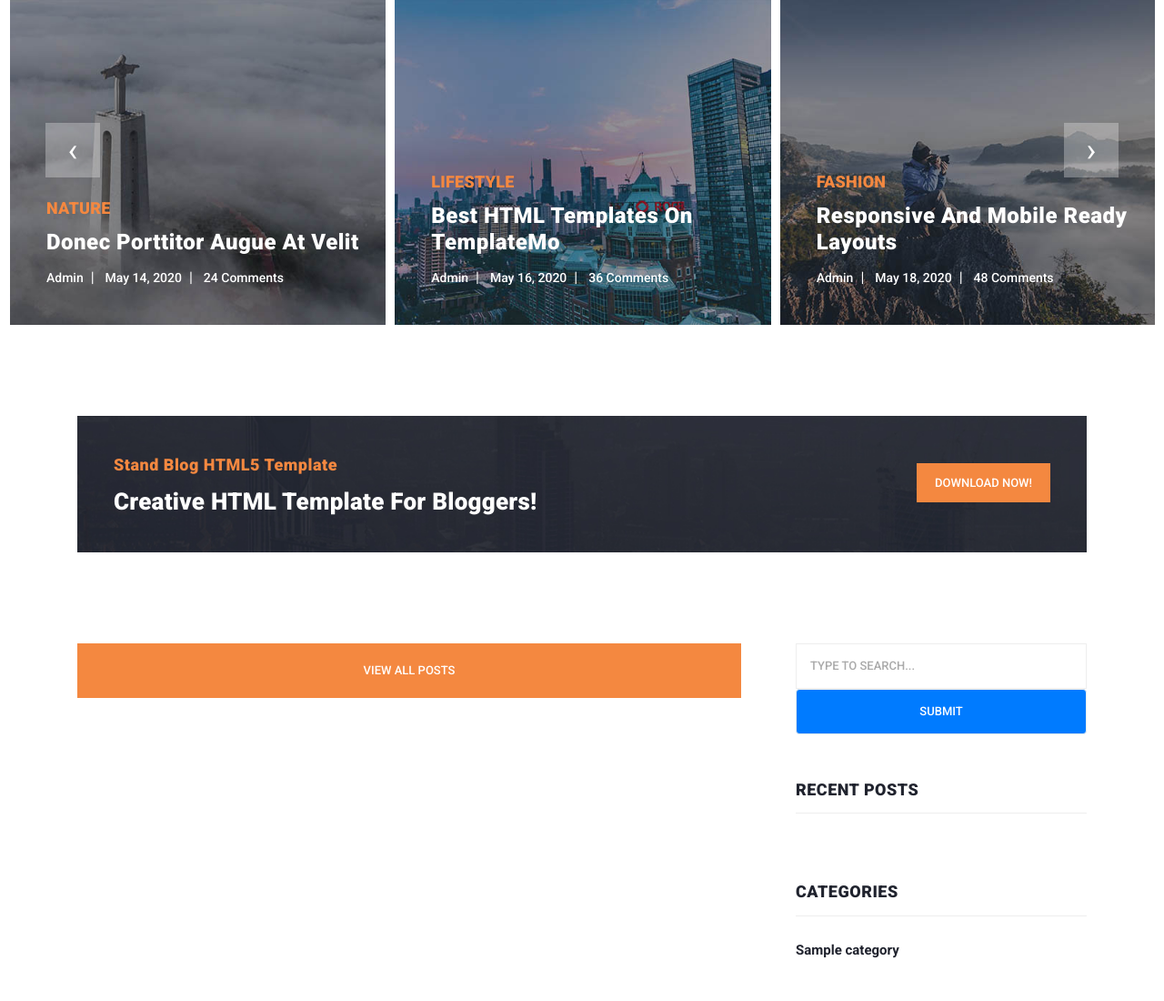
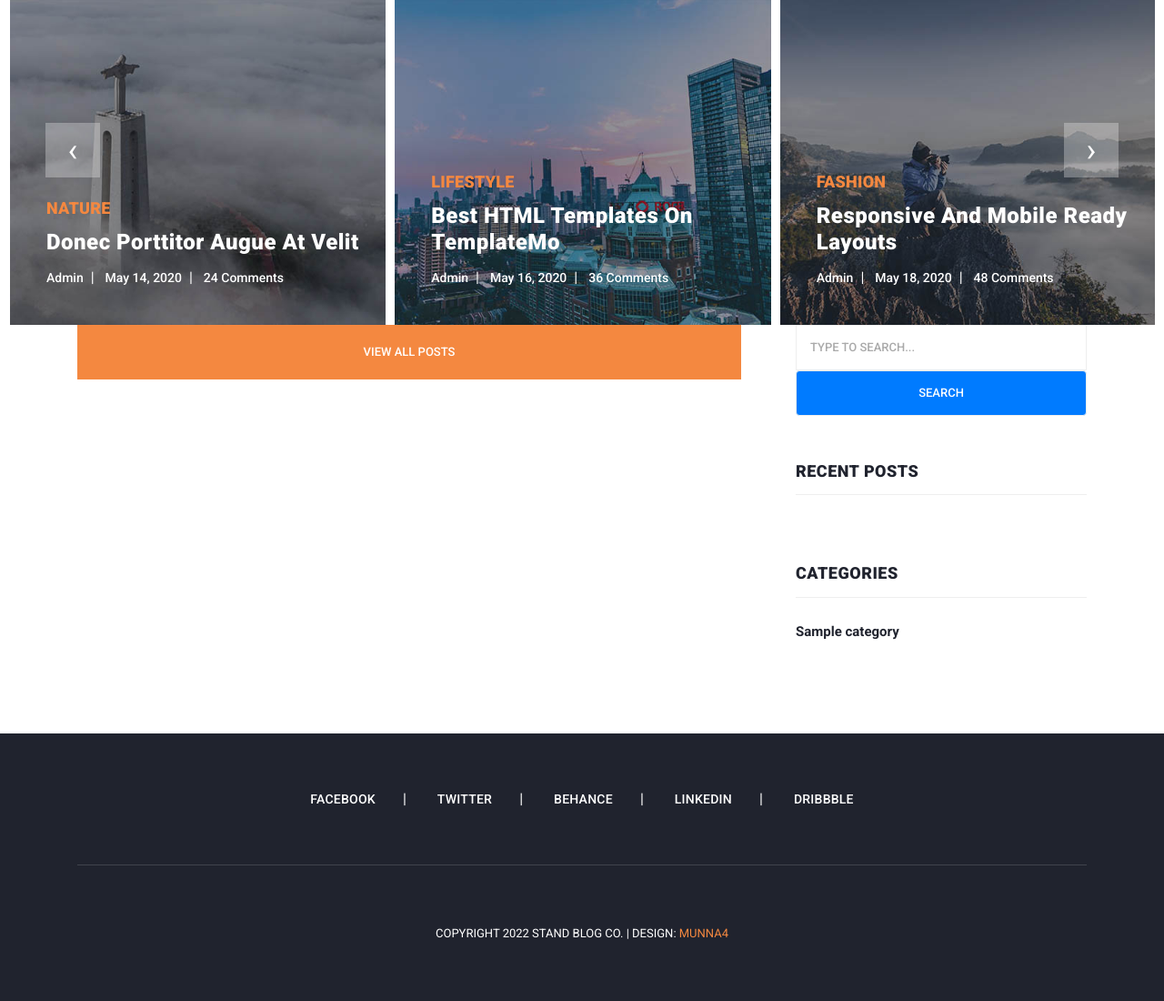
Before and after one commit to programmermunna/php_oop_simple_blog, a PHP site: page / in a window 1280 px wide. Shown: the part 111-1211 px from the top of the page at 91% size. Run offline with PHP 8.4, Linux system fonts and the light colour scheme; tables that the repository leaves empty or names only in its code hold one stand-in row (values such as "Sample post").

Commit message:
Solve some error and try to setup search bar

```diff
--- a/admin/class/function.php
+++ b/admin/class/function.php
@@ -177,13 +177,17 @@
             }
 
         }
+
         public function search_post($data){
-            $search = $data['search'];
+            $search = $data['search_data'];
 
-            $srcdata = "SELECT * FROM post WHERE post.post_title LIKE '%{$search}%'";
-            if($srcdata){
-                return $srcdata;
+            $srcdata = "SELECT * FROM post WHERE post_title LIKE '$search%'";
+          //  $srcdata = "SELECT * FROM post WHERE post_title LIKE '%{$search}%'";
+            if(mysqli_query($this->conn,$srcdata)){
+                $src_info = mysqli_query($this->conn,$srcdata);
+                return $src_info;
             }
+
         }
 
 
--- a/includes/banner.php
+++ b/includes/banner.php
@@ -13,13 +13,13 @@ $posts = $obj->display_post();
 
                   if(($post['post_status']==1)){  ?>
           <div class="item">
-            <img  src="./upload/<?php echo $post['post_img'];?>" alt="">
+            <img style="cursor:pointer;" src="./upload/<?php echo $post['post_img'];?>" alt="">
             <div class="item-content">
               <div class="main-content">
                 <div class="meta-category">
                   <span><?php echo $post['post_ctg'];?></span>
                 </div>
-                <a href="post-details.html"><h4><?php echo $post['post_content'];?></h4></a>
+                <a href="post-details.html"><h4 style="cursor:pointer;"><?php echo $post['post_content'];?></h4></a>
                 <ul class="post-info">
                   <li><a href="#"><?php echo $post['post_author'];?></a></li>
                   <li><a href="#"><?php echo $post['post_date'];?></a></li>
--- a/includes/blogpost.php
+++ b/includes/blogpost.php
@@ -17,11 +17,11 @@
                  <div class="col-lg-12">
                   <div class="blog-post">
                     <div class="blog-thumb">
-                      <img src="./upload/<?php echo $post['post_img'];?>" alt="img">
+                      <img style="cursor:pointer;" src="./upload/<?php echo $post['post_img'];?>" alt="img">
                     </div>
                     <div class="down-content">
                       <span><?php echo $post['post_ctg']?></span>
-                      <a href="single_post.php?view=post_view&&id=<?php echo $post['post_id']?>"><h4><?php echo $post['post_content']?></h4></a>
+                      <a href="single_post.php?view=post_view&&id=<?php echo $post['post_id']?>"><h4 style="cursor:pointer;"><?php echo $post['post_content']?></h4></a>
                       <ul class="post-info">
                         <li><a href="#"><?php echo $post['post_author'];?></a></li>
                         <li><a href="#"><?php echo $post['post_date'];?></a></li>
--- a/includes/head.php
+++ b/includes/head.php
@@ -15,6 +15,6 @@
     <link href="vendor/bootstrap/css/bootstrap.min.css" rel="stylesheet">
     <!-- Additional CSS Files -->
     <link rel="stylesheet" href="assets/css/fontawesome.css">
+    <link rel="stylesheet" href="assets/css/owl.css">
     <link rel="stylesheet" href="assets/css/templatemo-stand-blog.css">
-    <link rel="stylesheet" href="assets/css/owl.css">
   </head>
--- a/includes/search_page.php
+++ b/includes/search_page.php
@@ -1,14 +1,15 @@
 
 <?php
 
-$srcdata = $obj->search_post();
+$src_info = $obj->search_post();
+
 
 
 ?>
 
 <div style="max-width:100%; display:flex; flex-wrap: wrap; justify-content: center; justify-content: flex-start;" >
 <?php
-                 while($post=mysqli_fetch_assoc($srcdata)){
+                 while($post=mysqli_fetch_assoc($src_info)){
 
                   if(($post['post_status']==1)){  ?>
 
--- a/includes/sidebar.php
+++ b/includes/sidebar.php
@@ -2,13 +2,6 @@
 
   $posts = $obj->limit_post();
   $catdata = $obj->display_category();
-
-  if(isset($_POST['submit'])){
-    $search = $_POST['search'];
-    $obj->search_post($search);
-  }
-
-
 
 
 ?>
@@ -18,9 +11,9 @@
               <div class="row">
                 <div class="col-lg-12">
                   <div class="sidebar-item search">
-                    <form id="search_form" name="search" method="POST" action="">
-                      <input type="text" name="search" class="searchText" placeholder="type to search..." autocomplete="on">
-                      <input type="submit" name="submit" class="btn btn-primary text-white"  value="Submit">
+                    <form id="search_form"  method="POST" action="search.php">
+                      <input type="text" name="search_data" class="searchText" placeholder="type to search..." autocomplete="on">
+                      <input type="submit" name="submit" class="btn btn-primary btn-block text-white" value="Search">
                     </form>
                   </div>
                 </div>
@@ -38,7 +31,7 @@
                   if(($post['post_status']==1)){  ?>
 
                         <li><a href="post-details.html">
-                          <h5><?php echo $post['post_content']?></h5>
+                          <h5 style="cursor:pointer;"><?php echo $post['post_content']?></h5>
                           <span><?php echo $post['post_date']?></span>
                         </a></li>
 
--- a/index.php
+++ b/index.php
@@ -13,9 +13,9 @@
     <!-- Banner Starts Here -->
     <?php include_once("includes/banner.php") ?>
     <!-- Banner Ends Here -->
-    <?php include_once("includes/cta.php") ?>
+    <?php // include_once("includes/cta.php") ?>
     <!-- -----------------call to action -->
-     <section class="blog-posts">
+     <section style="margin-top: 0;" class="blog-posts">
       <div class="container">
         <div class="row">
         <?php include_once("includes/blogpost.php") ?>
--- a/search.php
+++ b/search.php
@@ -1,5 +1,10 @@
 <?php include('admin/class/function.php');
     $obj = new adminBlog();
+
+    if(isset($_POST['submit'])){
+        $obj->search_post($_POST);
+
+      }
 
     ?>
 
```
